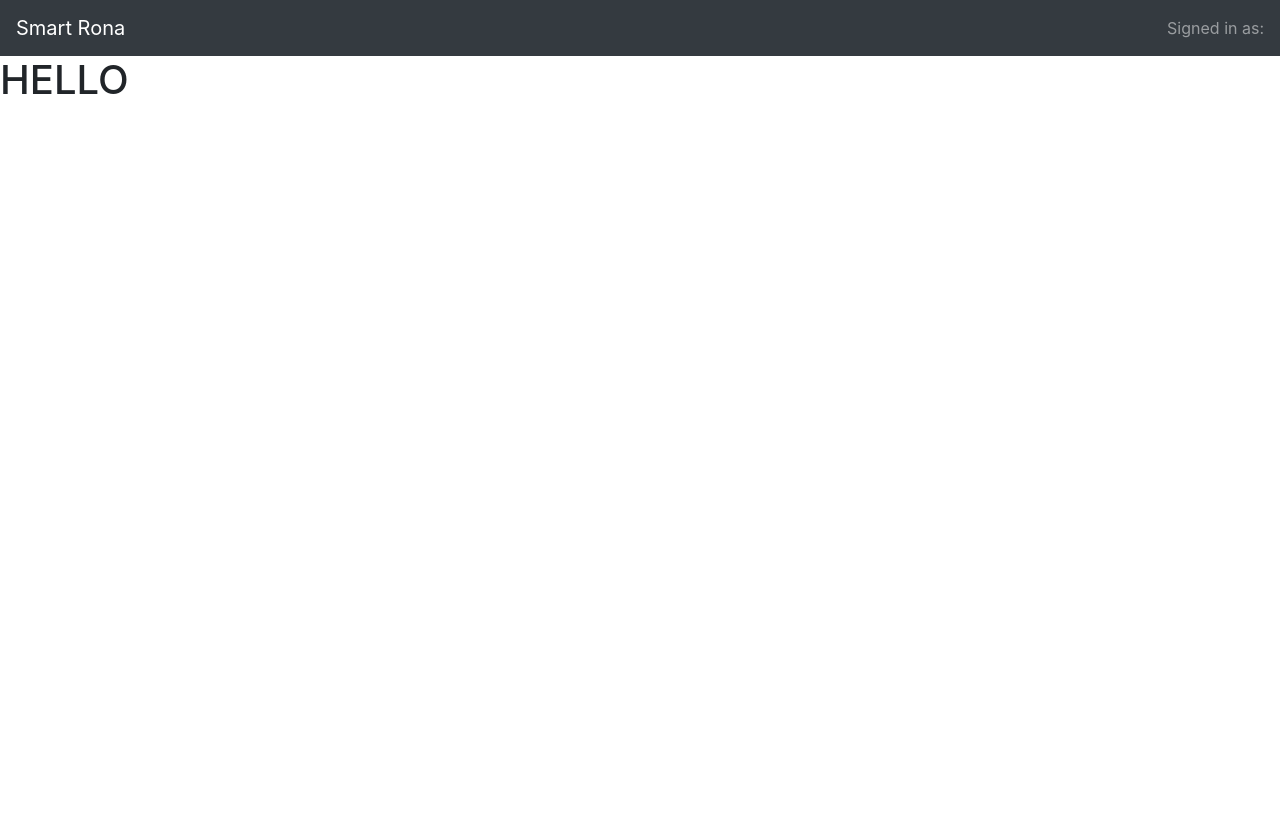
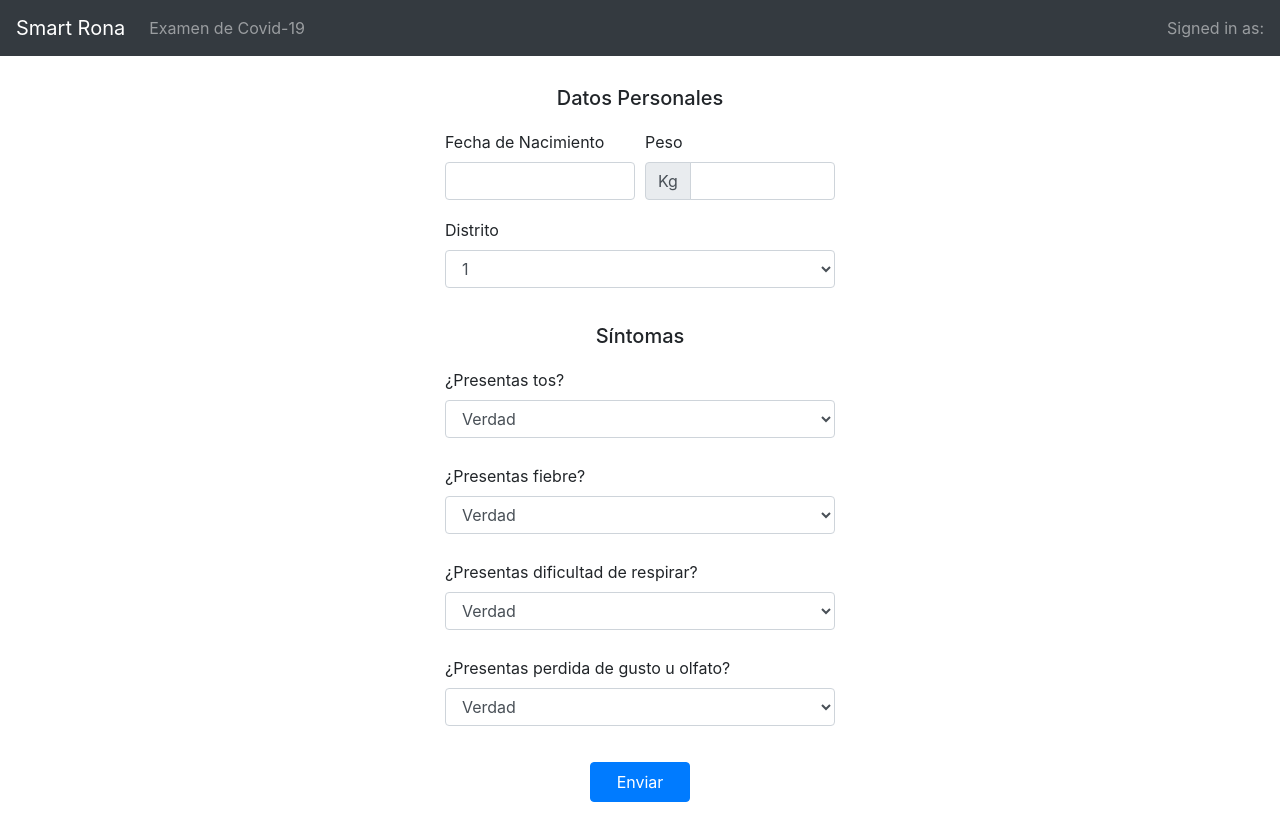
Before and after one commit to DanielJimenezC/TF_ProgramacionConcurrente, a React (Create React App) app in the folder 3. Frontend/tf-concurrente/: page /login in a window 1280 px wide. Both pictures are taken after a click on the button "Login". Built offline with nearby package versions, Linux system fonts and the light colour scheme.

Commit message:
examen de covid layout

```diff
--- a/3. Frontend/tf-concurrente/src/components/App.js
+++ b/3. Frontend/tf-concurrente/src/components/App.js
@@ -26,11 +26,12 @@ class App extends Component {
 	constructor(props) {
 		super(props);
 		this.handleLogIn = this.handleLogIn.bind(this);
-		this.state = { userName: "" };
+		this.state = { userName: "", isAuthenticated: false };
 	}
 
-	handleLogIn(newName) {
+	handleLogIn(newState, newName) {
 		this.setState({
+			isAuthenticated: newState,
 			userName: newName,
 		});
 	}
@@ -39,14 +40,24 @@ class App extends Component {
 		return (
 			<React.Fragment>
 				<Router>
-					<Layout userName={this.state.userName} />
+					<Layout state={this.state} />
 					<Switch>
 						<Route
 							exact
 							path="/login"
 							render={(props) => <Login onLogIn={this.handleLogIn} />}
 						/>
-						<PrivateRoute path="/predict" component={Predict} />
+						<Route
+							exact
+							path="/predict"
+							render={(props) =>
+								this.state.isAuthenticated === true ? (
+									<Predict state={this.state} />
+								) : (
+									<Redirect to="/login" />
+								)
+							}
+						/>
 					</Switch>
 				</Router>
 			</React.Fragment>
--- a/3. Frontend/tf-concurrente/src/components/layout/layout.jsx
+++ b/3. Frontend/tf-concurrente/src/components/layout/layout.jsx
@@ -15,12 +15,12 @@ class Layout extends Component {
 					<Navbar.Toggle aria-controls="basic-navbar-nav" />
 					<Navbar.Collapse className="justify-content-end">
 						<Nav className="mr-auto">
-							{this.state.isAuthenticated && (
-								<Nav.Link href="info">Testeo de Arquitecturas</Nav.Link>
+							{this.props.state.isAuthenticated && (
+								<Nav.Link href="predict">Examen de Covid-19</Nav.Link>
 							)}
 						</Nav>
 						<Navbar.Text>
-							Signed in as: <a href="#login">{this.props.userName}</a>
+							Signed in as: <a href="#login">{this.props.state.userName}</a>
 						</Navbar.Text>
 					</Navbar.Collapse>
 				</Navbar>
--- a/3. Frontend/tf-concurrente/src/components/login/login.jsx
+++ b/3. Frontend/tf-concurrente/src/components/login/login.jsx
@@ -25,11 +25,10 @@ class Login extends Component {
 		this.state.isAuthenticated = true;
 		this.setState({
 			isAuthenticated: true,
+			userName: this.state.userName,
 		});
-		this.props.history.push("/predict", {
-			responseState: this.state,
-		});
-		this.props.onLogIn(this.state.userName);
+		this.props.history.push("/predict");
+		this.props.onLogIn(this.state.isAuthenticated, this.state.userName);
 	};
 
 	render() {
--- /dev/null
+++ b/3. Frontend/tf-concurrente/src/components/predict/predict.css
@@ -0,0 +1,28 @@
+.styleForForm {
+	width: 250%;
+	height: 250%;
+	max-width: 500px;
+	padding-top: 15px;
+	margin: auto;
+}
+
+.button {
+	display: inline-block;
+	width: 100px;
+	height: 40px;
+}
+
+.text {
+	padding: 15px;
+	text-align: center;
+	margin: auto;
+}
+
+.row {
+	padding: 5px;
+}
+
+.centerdiv {
+	padding: 15px;
+	text-align: center;
+}
--- a/3. Frontend/tf-concurrente/src/components/predict/predict.jsx
+++ b/3. Frontend/tf-concurrente/src/components/predict/predict.jsx
@@ -1,10 +1,130 @@
 import React, { Component } from "react";
+import Form from "react-bootstrap/Form";
+import Button from "react-bootstrap/Button";
+import { Row, Col, Grid, InputGroup } from "react-bootstrap";
+import "./predict.css";
 
 class Predict extends Component {
+	state = {
+		id: 1300,
+		peso: "",
+		isAuthenticated: false,
+	};
+
+	handleChange = (event) => {
+		const target = event.target;
+		const value = target.value;
+		const name = target.name;
+
+		this.setState({
+			[name]: value,
+		});
+	};
+
 	render() {
 		return (
 			<React.Fragment>
-				<h1>HELLO {this.props.location.state.responseState.userName}</h1>
+				<Form className="styleForForm">
+					<h5 className="text">Datos Personales</h5>
+					<Form.Row className="row">
+						<Col>
+							<Form.Label>Fecha de Nacimiento</Form.Label>
+							<InputGroup className="mb-2">
+								<Form.Control
+									type="text"
+									name="peso"
+									value={this.state.peso}
+									onChange={this.handleChange}
+								/>
+							</InputGroup>
+						</Col>
+						<Col>
+							<Form.Label>Peso</Form.Label>
+							<InputGroup className="mb-2">
+								<InputGroup.Prepend>
+									<InputGroup.Text>Kg</InputGroup.Text>
+								</InputGroup.Prepend>
+								<Form.Control
+									type="text"
+									name="peso"
+									value={this.state.peso}
+									onChange={this.handleChange}
+								/>
+							</InputGroup>
+						</Col>
+					</Form.Row>
+					<Form.Row className="row">
+						<Col>
+							<div class="form-group">
+								<label for="exampleFormControlSelect1">Distrito</label>
+								<select class="form-control" id="formSelect1">
+									<option>1</option>
+									<option>2</option>
+								</select>
+							</div>
+						</Col>
+					</Form.Row>
+					<h5 className="text">Síntomas</h5>
+					<Form.Row className="row">
+						<Col>
+							<div class="form-group">
+								<label for="exampleFormControlSelect1">¿Presentas tos?</label>
+								<select class="form-control" id="formSelect2">
+									<option>Verdad</option>
+									<option>Falso</option>
+								</select>
+							</div>
+						</Col>
+					</Form.Row>
+					<Form.Row className="row">
+						<Col>
+							<div class="form-group">
+								<label for="exampleFormControlSelect1">
+									¿Presentas fiebre?
+								</label>
+								<select class="form-control" id="formSelect2">
+									<option>Verdad</option>
+									<option>Falso</option>
+								</select>
+							</div>
+						</Col>
+					</Form.Row>
+					<Form.Row className="row">
+						<Col>
+							<div class="form-group">
+								<label for="exampleFormControlSelect1">
+									¿Presentas dificultad de respirar?
+								</label>
+								<select class="form-control" id="formSelect2">
+									<option>Verdad</option>
+									<option>Falso</option>
+								</select>
+							</div>
+						</Col>
+					</Form.Row>
+					<Form.Row className="row">
+						<Col>
+							<div class="form-group">
+								<label for="exampleFormControlSelect1">
+									¿Presentas perdida de gusto u olfato?
+								</label>
+								<select class="form-control" id="formSelect2">
+									<option>Verdad</option>
+									<option>Falso</option>
+								</select>
+							</div>
+						</Col>
+					</Form.Row>
+				</Form>
+				<div className="centerdiv">
+					<Button
+						variant="primary"
+						className="button"
+						onClick={this.submitForm}
+					>
+						Enviar
+					</Button>
+				</div>
 			</React.Fragment>
 		);
 	}
```
